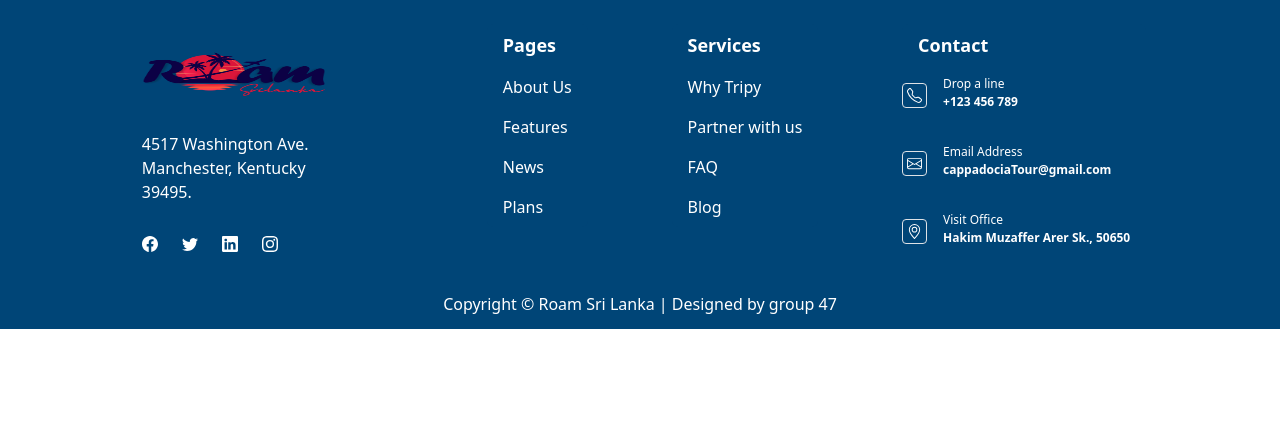
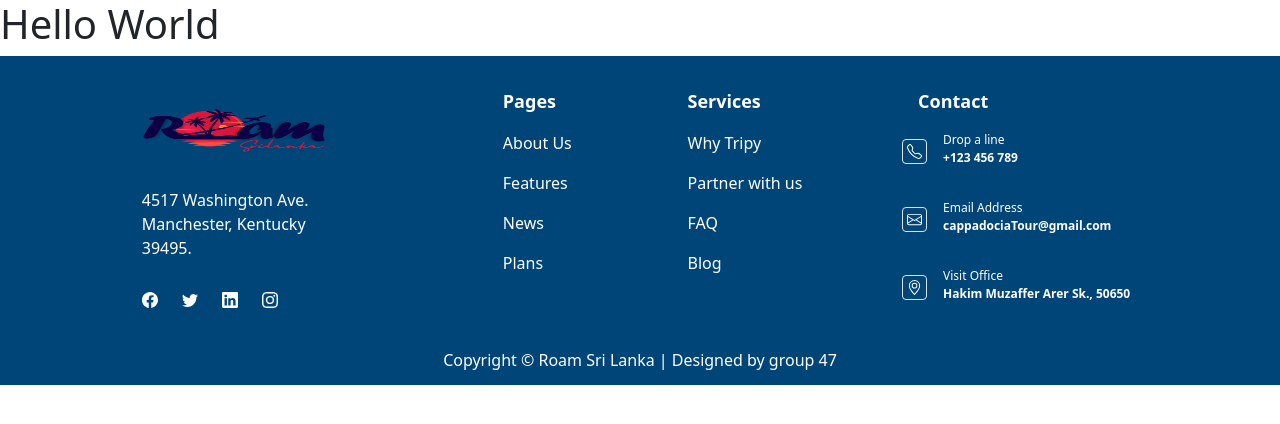
Before and after one commit to Saitharsan24/RoamSrilanka, a React (Create React App) app: page / in a window 1280 px wide. Shown: the top 424 px of the page. Built offline with nearby package versions, Linux system fonts and the light colour scheme.

Commit message:
Started to do blog page

```diff
--- a/src/App.js
+++ b/src/App.js
@@ -1,10 +1,11 @@
 import logo from './logo.svg';
 import './App.css';
 import Footer from './components/footer';
+import Blog from './pages/blog';
 
 function App() {
   return (
-    <Footer></Footer>
+    <Blog></Blog>
   );
 }
 
--- /dev/null
+++ b/src/pages/blog.jsx
@@ -0,0 +1,20 @@
+import React, { Component } from 'react';
+import Footer from '../components/footer';
+import "bootstrap/dist/css/bootstrap.css";
+
+class Blog extends Component {
+    constructor(props) {
+        super(props);
+    }
+    state = {  }
+    render() {
+        return (
+            <div>
+                <h1>Hello World</h1>
+                <Footer/>
+            </div>
+         );
+    }
+}
+
+export default Blog;
```
